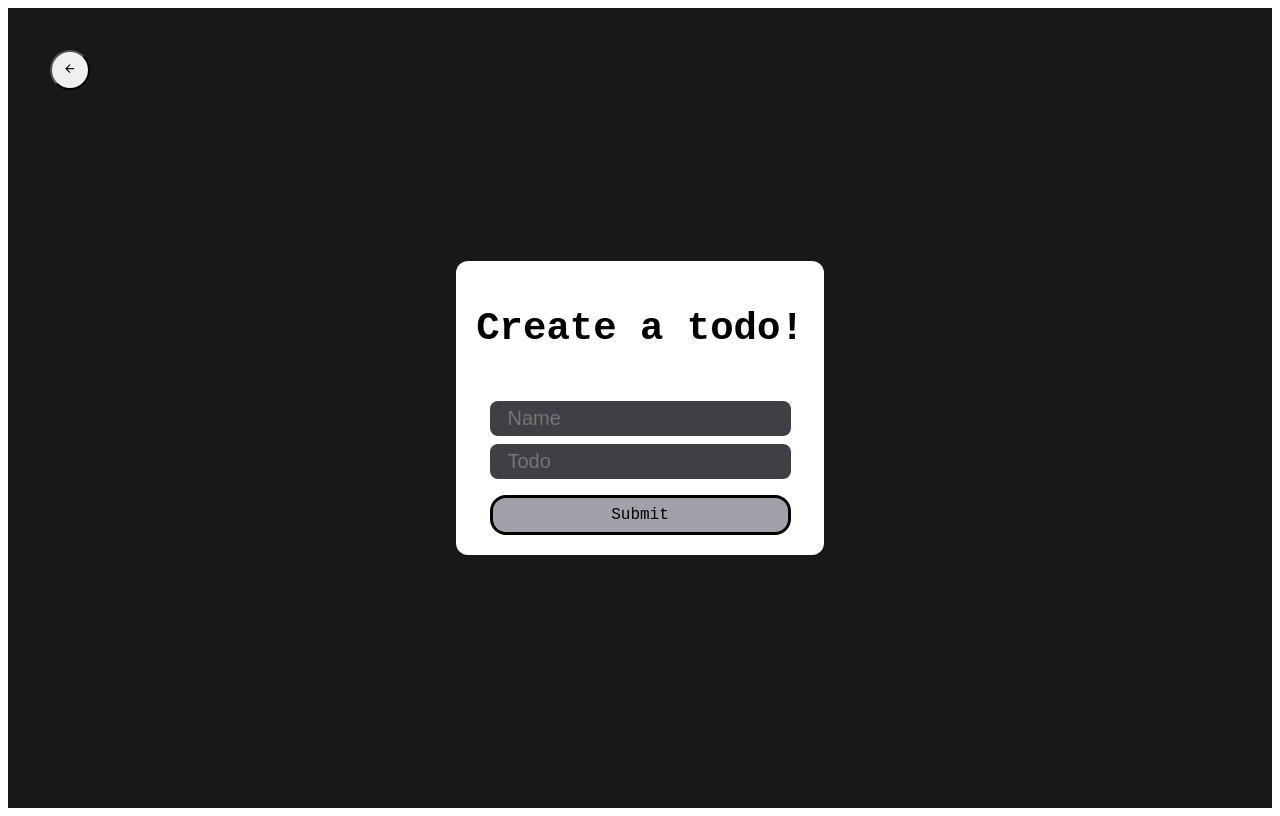
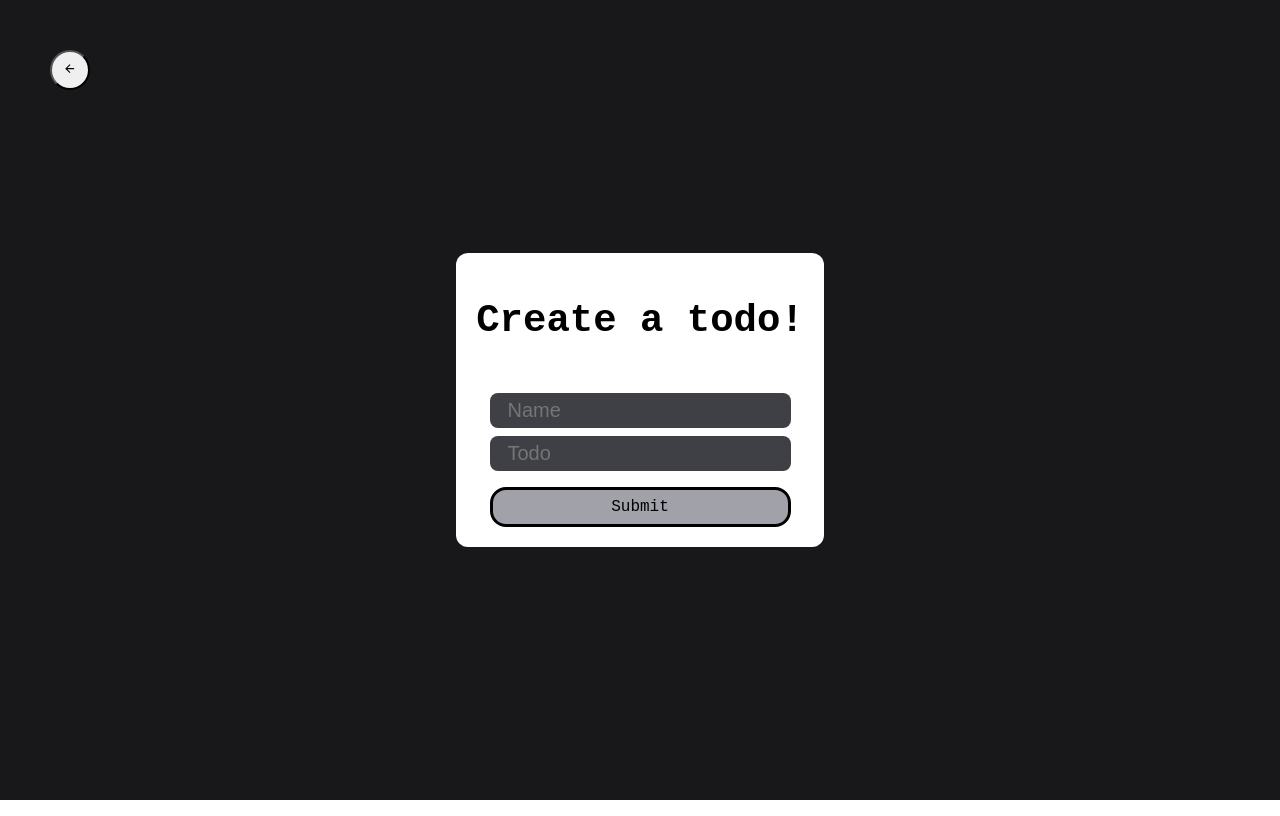
Before and after one commit to ushiradineth/todolist-v2, a Next.js app in the folder client/: page /create in a window 1280 px wide. Built offline with nearby package versions, Linux system fonts and the light colour scheme; no server answers.

Commit message:
fixed margin error

```diff
--- a/client/src/pages/_app.tsx
+++ b/client/src/pages/_app.tsx
@@ -1,12 +1,14 @@
 import type { AppProps } from "next/app";
 import { ApolloProvider } from "@apollo/client";
 import { getClient } from "@/util/apollo-client";
+import GlobalStyled from "@/util/StyledComponents/Global.styled";
 
 export default function App({ Component, pageProps }: AppProps) {
   const client = getClient();
 
   return (
     <ApolloProvider client={client}>
+      <GlobalStyled />
       <Component {...pageProps} />
     </ApolloProvider>
   );
--- /dev/null
+++ b/client/src/util/StyledComponents/Global.styled.tsx
@@ -0,0 +1,8 @@
+import { createGlobalStyle } from "styled-components";
+
+export default createGlobalStyle`
+  body {
+    margin: 0;
+    padding: 0;
+  }
+`;
```
